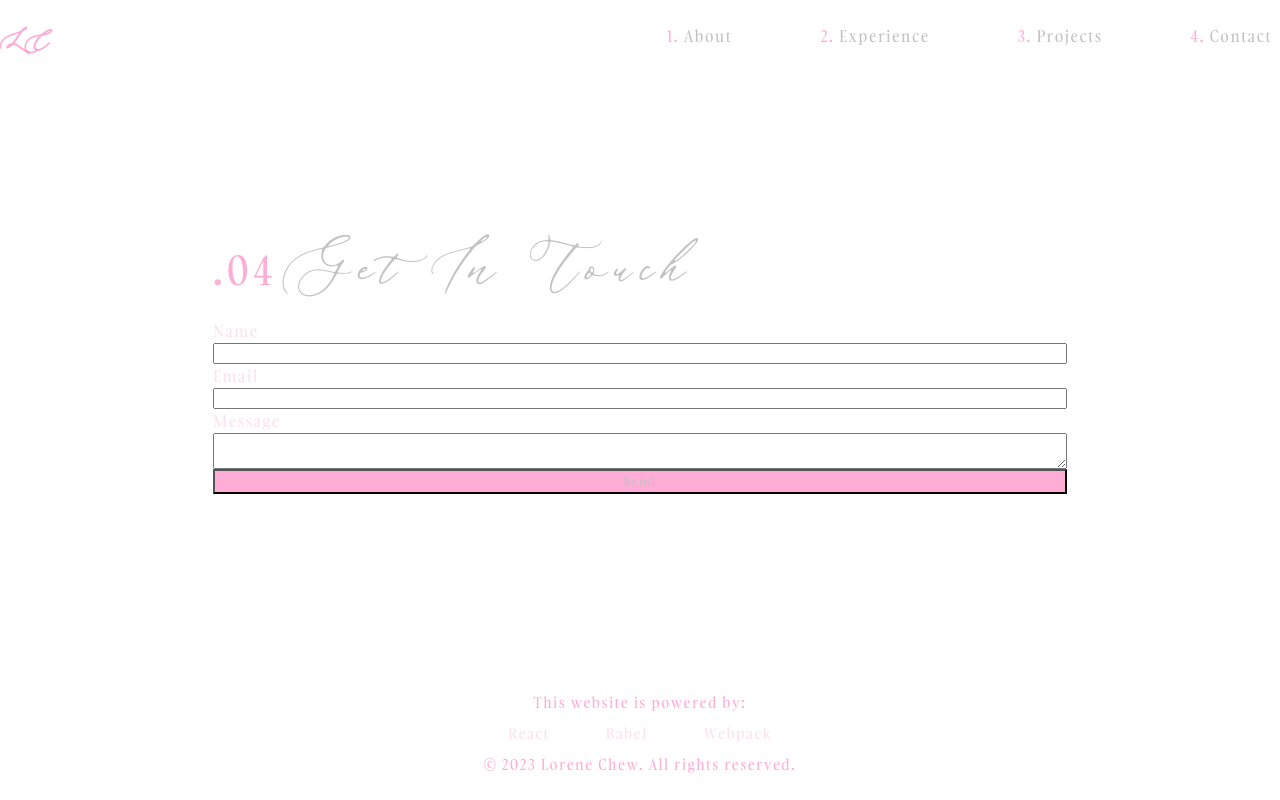
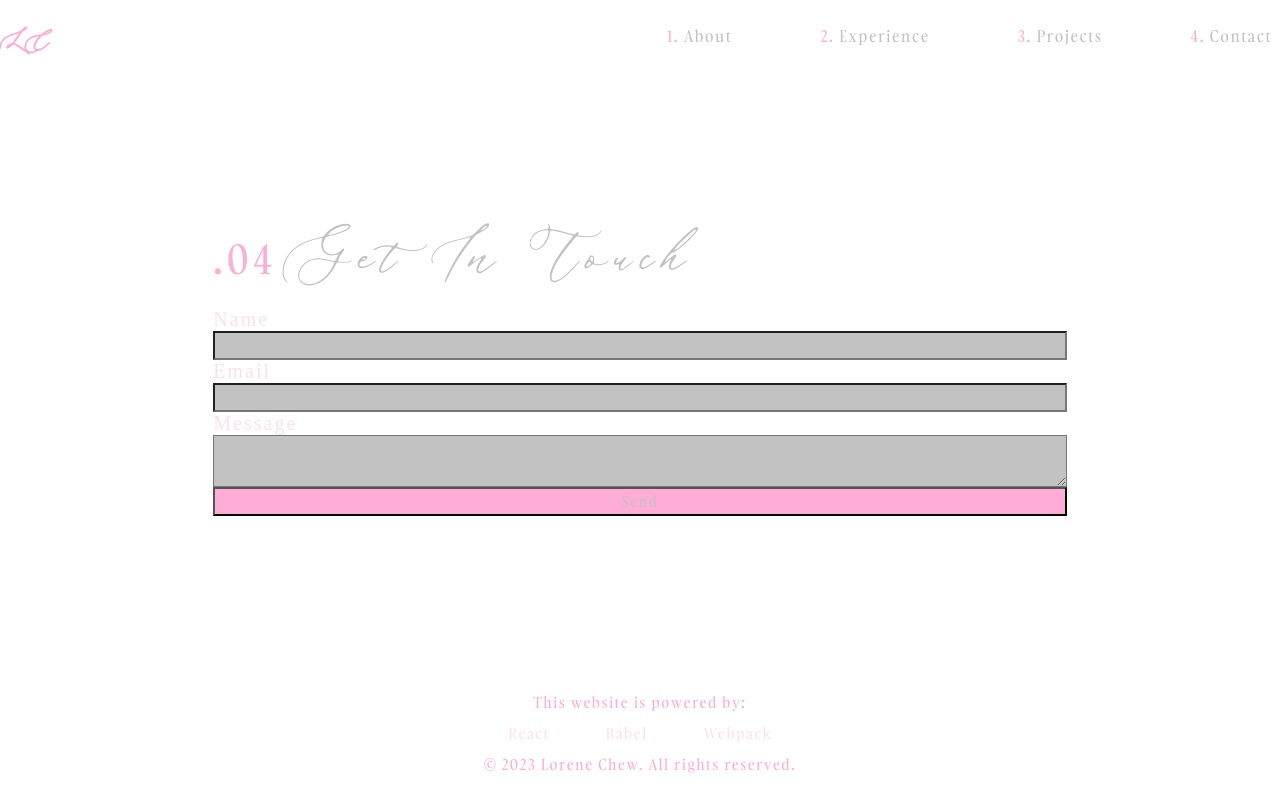
Before and after one commit to L-Chew/Personal-Portfolio, a React app: page /contact in a window 1280 px wide. Built offline with nearby package versions, Linux system fonts and the light colour scheme; no server answers; the HTML template or start-up script is replaced by a standard one.

Commit message:
Contact, GlobalStyles: updated form input fil ed colors and text sizes

```diff
--- a/client/src/components/Contact.jsx
+++ b/client/src/components/Contact.jsx
@@ -6,13 +6,21 @@ import { EMAILJS_SERVICE_ID, EMAILJS_TEMPLATE_ID, EMAILJS_PUBLIC_KEY } from '../
 const ContactForm = styled.form`
   display: flex;
   flex-direction: column;
+  /* background-color: #fbcde59d; */
   /* color: #c2c2c2; */
+`;
+
+const Label =styled.label`
+  font-family: 'Gambarino Regular';
+  font-size: 20px;
+  letter-spacing: 0.1em;
 `;
 
 const SubmitButton = styled.input`
   background-color: #ff79be9d;
   color: #c2c2c2;
   font-family: 'Gambarino-Regular';
+  font-size: 15px;
   letter-spacing: 0.1em;
 `;
 
@@ -39,12 +47,12 @@ const Contact = () => {
       </div>
       {/*Consider wrapping form in a grid to format fields and potentially an image */}
       <ContactForm ref={form} onSubmit={sendEmail}>
-        <label>Name</label>
-        <input type='text' name='user_name' />
-        <label>Email</label>
-        <input type='email' name='user_email' />
-        <label>Message</label>
-        <textarea name='message' />
+        <Label>Name</Label>
+        <input className='inputs' type='text' name='user_name' />
+        <Label>Email</Label>
+        <input className='inputs' type='email' name='user_email' />
+        <Label>Message</Label>
+        <textarea className='inputs' name='message' />
         <SubmitButton type='submit' value='Send' />
       </ContactForm>
     </>
--- a/client/src/globalStyles.jsx
+++ b/client/src/globalStyles.jsx
@@ -34,6 +34,7 @@ const GlobalStyles = createGlobalStyle`
         color:#fbcde59d;
     }
 
+    //About
     .text {
         font-size: 25px;
     }
@@ -51,7 +52,13 @@ const GlobalStyles = createGlobalStyle`
         color: #ff79be9d;
         padding-right: 0.5rem;
         font-size: 40px;
+    }
 
+    //Contact
+    .inputs {
+        background-color: #c2c2c2;
+        font-family: 'Gambarino Regular';
+        font-size: 20px;
     }
 `;
 
```
